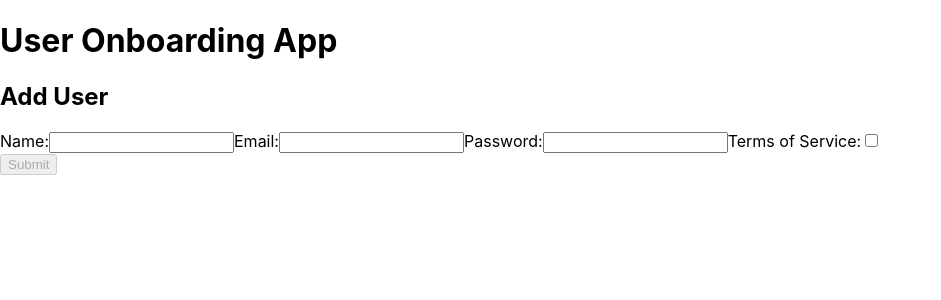
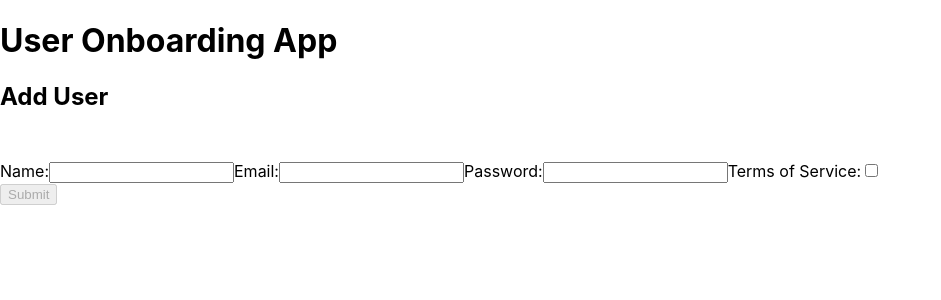
Before and after one commit to dgamboa/user-onboarding, a React (Create React App) app: page / in a window 1280 px wide. Shown: the top 300 px of the page, without its empty margins (0-941 px from the left). Built offline with nearby package versions, Linux system fonts and the light colour scheme.

Commit message:
Add simple formatting to errors

```diff
--- a/src/components/App.js
+++ b/src/components/App.js
@@ -4,12 +4,6 @@ import User from './User';
 import axios from 'axios';
 import schema from '../validation/formSchema';
 import * as yup from 'yup';
-
-// - [ ] Name
-// - [ ] Email
-// - [ ] Password
-// - [ ] Terms of Service (checkbox)
-// - [ ] A Submit button to send our form data to the server.
 
 // (1) Initial States:
 const initialFormValues = {
--- a/src/index.css
+++ b/src/index.css
@@ -11,3 +11,8 @@ code {
   font-family: source-code-pro, Menlo, Monaco, Consolas, 'Courier New',
     monospace;
 }
+
+.errors {
+  color: red;
+  height: 30px;
+}
```
Also changed, not shown: 1 other file (tests, documents, lock files or other folders).
